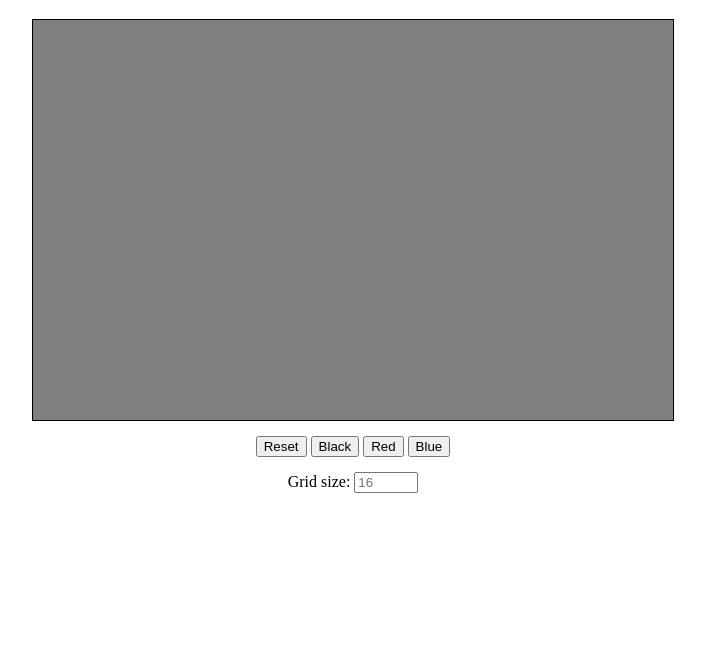
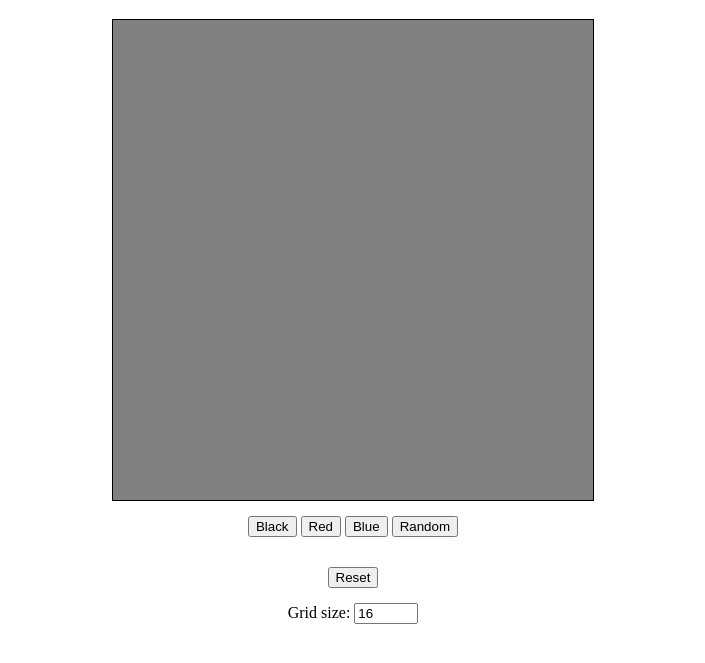
Before and after one commit to garrettvolpe/etch-a-sketch, a plain HTML site: page index.html in a window 1280 px wide. Shown: the part 61-724 px from the top of the page, without its empty margins (287-992 px from the left). Drawn offline with Linux system fonts and the light colour scheme.

Commit message:
add random color button + restructed event listeners

```diff
--- a/index.html
+++ b/index.html
@@ -12,20 +12,17 @@
     <div class="main-container">
       <div class="sketchbox"></div>
       <div class="buttons">
-        <button id="reset">Reset</button>
-        <button id="blackButton">Black</button>
-        <button id="redButton">Red</button>
-        <button id="blueButton">Blue</button>
+        <button id="blackButton" onclick="changeColor('black')">Black</button>
+        <button id="redButton" onclick="changeColor('red')">Red</button>
+        <button id="blueButton" onclick="changeColor('blue')">Blue</button>
+        <button id="randomButton" onclick="changeColor('random')">
+          Random
+        </button>
       </div>
+      <button id="reset" onclick="resetSketchbox()">Reset</button>
       <div>
         <label for="sizeInput">Grid size: </label>
-        <input
-          type="number"
-          id="sizeInput"
-          min="1"
-          max="100"
-          placeholder="16"
-        />
+        <input type="number" id="sizeInput" min="1" max="100" value="16" />
       </div>
     </div>
     <script src="index.js"></script>
--- a/index.js
+++ b/index.js
@@ -41,21 +41,19 @@ function resetSketchbox() {
     square.style.backgroundColor = "gray";
   });
 }
+function getRandomRGB() {
+  const r = Math.floor(Math.random() * 256);
+  const g = Math.floor(Math.random() * 256);
+  const b = Math.floor(Math.random() * 256);
+  return `rgb(${r}, ${g}, ${b})`;
+}
 
 function changeColor(color) {
-  console.log("test");
+  if (color === "random") {
+    selectedColor = getRandomRGB();
+    return;
+  }
   selectedColor = color;
-  resetSketchbox();
 }
 
 populateSketchBox(startingSize);
-resetButton.addEventListener("click", resetSketchbox);
-blackButton.addEventListener("click", () => {
-  changeColor("black");
-});
-redButton.addEventListener("click", () => {
-  changeColor("red");
-});
-blueButton.addEventListener("click", () => {
-  changeColor("blue");
-});
--- a/style.css
+++ b/style.css
@@ -10,10 +10,11 @@
     display: grid;
     border: black solid 1px;
     margin: auto;
-    width: 50vw;
-    height: 50vh;
+    width: 60vh;
+    height: 60vh;
 }
 
-.buttons {
+.buttons,
+#reset {
     margin: 15px 0px;
 }
```
